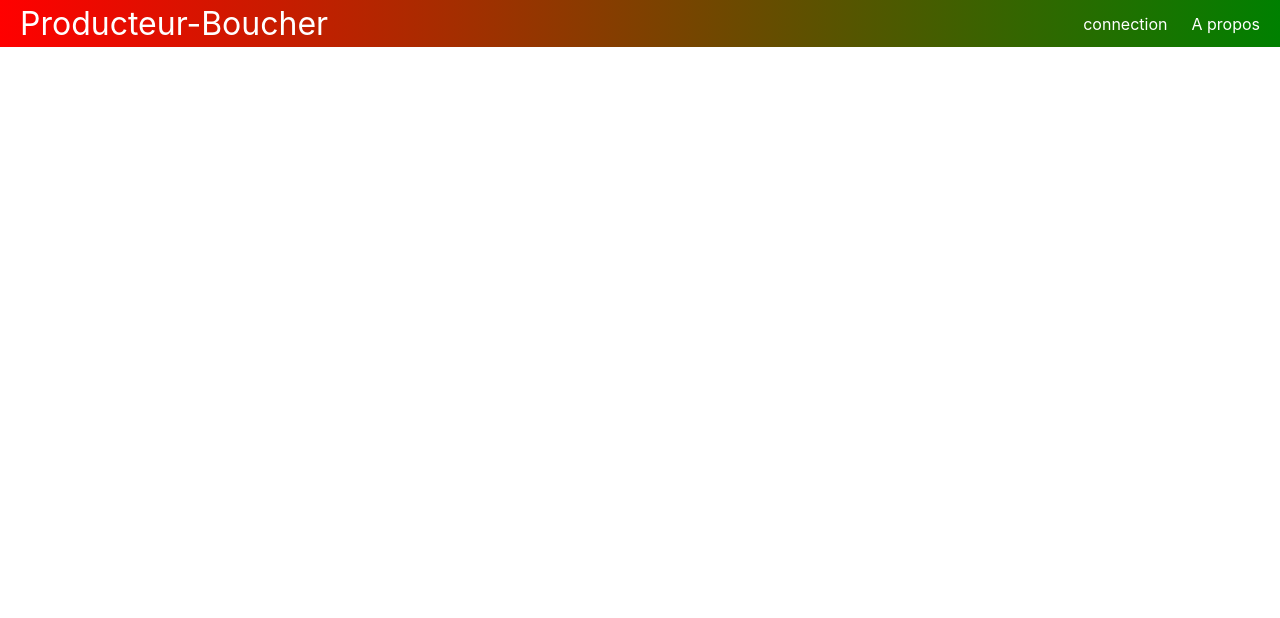
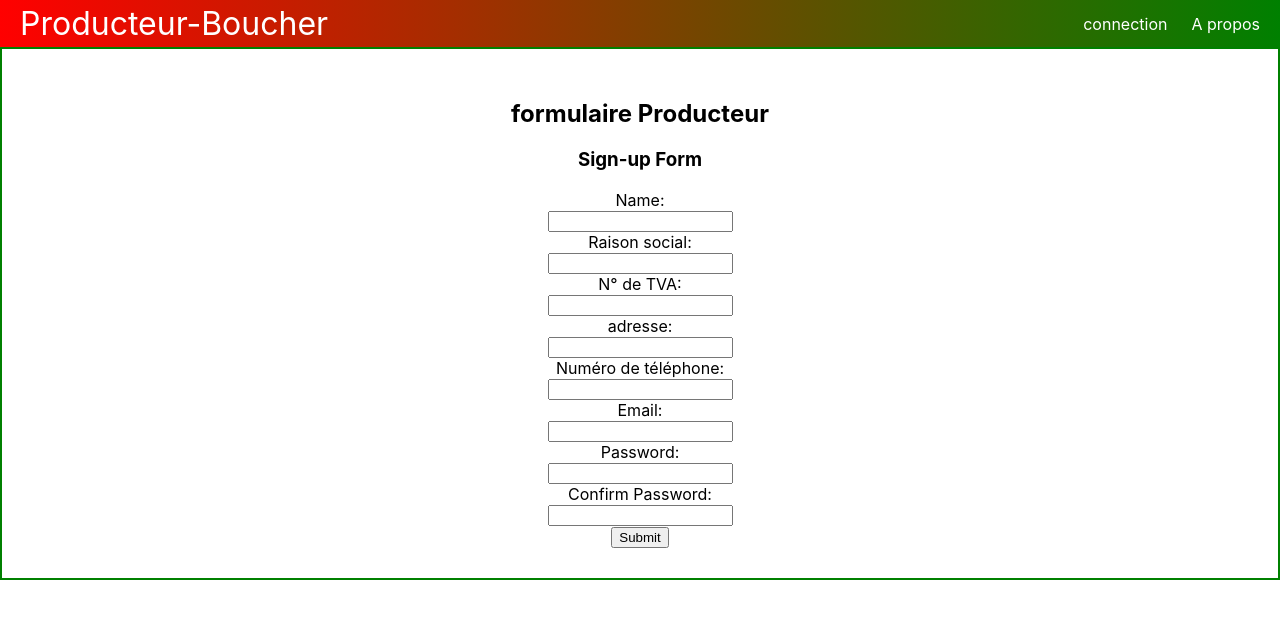
Before and after one commit to kkevin203/appli-boucher, a React (Create React App) app: page /inscription-producteur in a window 1280 px wide. Shown: the top 618 px of the page. Built offline with nearby package versions, Linux system fonts and the light colour scheme.

Commit message:
création inscription

```diff
--- a/src/App.js
+++ b/src/App.js
@@ -3,6 +3,7 @@ import Navbar from './navbar';
 import Connection from './pages/connection';
 import Propos from './pages/propos';
 import Home from './pages/Home';
+import Inscription_producteur from './components/inscription-producteur';
 import { Route, Routes } from 'react-router-dom';
 
 function App() {
@@ -14,6 +15,10 @@ function App() {
           <Route path="/" element={<Home />} />
           <Route path="/Connection" element={<Connection />} />
           <Route path="/Propos" element={<Propos />} />
+          <Route
+            path="/inscription-producteur"
+            element={<Inscription_producteur />}
+          />
         </Routes>
       </div>
     </>
--- /dev/null
+++ b/src/components/inscription-producteur.js
@@ -0,0 +1,199 @@
+import React, { useState } from 'react';
+import ReactDOM from 'react-dom';
+
+function Formulaire() {
+  const [name, setName] = useState('');
+  const [nameCompany, setNameCompany] = useState('');
+  const [tva, setTva] = useState('');
+  const [adresse, setAdresse] = useState('');
+  const [numero, setNumero] = useState('');
+  const [email, setEmail] = useState('');
+  const [password, setPassword] = useState('');
+  const [confPassword, setConfPassword] = useState('');
+
+  // fonction pour mettre à jour l'état du nom avec
+  // valeur saisie par l'utilisateur dans le formulaire
+  const handleChange = (e) => {
+    setName(e.target.value);
+  };
+  // fonction pour mettre a jour la raison social du producteur
+  // valeur saisie par l'utilisateur dans le formulaire
+  const handleNameCompanyChange = (e) => {
+    setNameCompany(e.target.value);
+  };
+  // fonction pour mettre à jour le numéro de TVA du producteur
+  // entrer par l'utilisateur dans le formulaire
+  const handleTvaChange = (e) => {
+    setTva(e.target.value);
+  };
+  // fonction pour mettre à jour l'addresse
+  // entrer par l'utilisateur dans le formulaire
+  const handleAdresseChange = (e) => {
+    setAdresse(e.target.value);
+  };
+  //fonction pour mettre a jour le numéro de téléphone
+  // entrer par l'utilisateur dans le formulaire
+  const handleNumeroChange = (e) => {
+    setNumero(e.target.value);
+  }
+
+  // fonction pour mettre à jour l'état de l'e-mail avec la valeur
+  // entrer par l'utilisateur dans le formulaire
+  const handleEmailChange = (e) => {
+    setEmail(e.target.value);
+  };
+  // fonction pour mettre à jour l'état du mot de passe avec
+  // valeur saisie par l'utilisateur dans le formulaire
+  const handlePasswordChange = (e) => {
+    setPassword(e.target.value);
+  };
+  // fonction pour mettre à jour l'état de confirmation du mot de passe
+  // avec valeur saisie par l'utilisateur dans le formulaire
+  const handleConfPasswordChange = (e) => {
+    setConfPassword(e.target.value);
+  };
+  // la fonction ci-dessous sera appelée lorsque l'utilisateur
+  // cliquez sur le bouton Soumettre.
+  const handleSubmit = (e) => {
+    if (password != confPassword) {
+      // si 'mot de passe' et 'confirmer le mot de passe'
+      // ne correspond pas.
+      alert('le mot de passe ne correspond pas');
+    } else {
+      // afficher la boîte d'alerte avec l'utilisateur
+      // 'nom' et 'email' détails.
+      alert(
+        'Un formulaire a été soumis avec Nom:"' +
+          name +
+          '" ,Age :"' +
+          tva +
+          '" et Email :"' +
+          email +
+          '"'
+      );
+    }
+    e.preventDefault();
+  };
+  return (
+    <div className="formulaire">
+      <header className="formulaire-header">
+        <form
+          onSubmit={(e) => {
+            handleSubmit(e);
+          }}
+        >
+          {/*lorsque l'utilisateur soumet le formulaire, handleSubmit()
+        la fonction sera appelée .*/}
+          <h2>formulaire Producteur </h2>
+          <h3> Sign-up Form </h3>
+          <img src="" />
+          <label>Name:</label>
+          <br />
+          <input
+            type="text"
+            value={name}
+            required
+            onChange={(e) => {
+              handleChange(e);
+            }}
+          />
+          <br />
+          {/*lorsque l'utilisateur écrit dans la zone de saisie du nom, handleChange()
+              fonction sera appelée. */}
+          <label>Raison social:</label>
+          <br />
+          <input
+            type="text"
+            value={nameCompany}
+            required
+            onChange={(e) => {
+              handleNameCompanyChange(e);
+            }}
+          />
+          <br />
+          {/*lorsque l'utilisateur écrit dans la zone de saisie du nom, handleChange()
+              fonction sera appelée. */}
+          <label>N° de TVA:</label>
+          <br />
+          <input
+            type="text"
+            value={tva}
+            required
+            onChange={(e) => {
+              handleTvaChange(e);
+            }}
+          />
+          <br />
+          {/*lorsque l'utilisateur écrit dans la zone de saisie du numéro de tva, handleTvaChange()
+               la fonction sera appelée. */}
+          <label>adresse:</label>
+          <br />
+          <input
+            type="text"
+            value={adresse}
+            required
+            onChange={(e) => {
+              handleAdresseChange(e);
+            }}
+          />
+          <br />
+          <label>Numéro de téléphone:</label>
+          <br />
+          <input
+            type="tel"
+            value={numero}
+            required
+            onChange={(e) => {
+              handleNumeroChange(e);
+            }}
+          />
+          <br />
+          {/*lorsque l'utilisateur écrit dans la zone de saisie de l'adresse, handleAdresseChange()
+               la fonction sera appelée. */}
+          <label>Email:</label>
+          <br />
+          <input
+            type="email"
+            value={email}
+            required
+            onChange={(e) => {
+              handleEmailChange(e);
+            }}
+          />
+          <br />
+          {/*lorsque l'utilisateur écrit dans la zone de saisie de l'e-mail, handleEmailChange()
+              fonction sera appelée. */}
+          <label>Password:</label>
+          <br />
+          <input
+            type="password"
+            value={password}
+            required
+            onChange={(e) => {
+              handlePasswordChange(e);
+            }}
+          />
+          <br />
+          {/*lorsque l'utilisateur écrit dans la zone de saisie du mot de passe,
+                  La fonction handlePasswordChange() sera appelée. */}
+          <label>Confirm Password:</label>
+          <br />
+          <input
+            type="password"
+            value={confPassword}
+            required
+            onChange={(e) => {
+              handleConfPasswordChange(e);
+            }}
+          />
+          <br />
+          {/*lorsque l'utilisateur écrit dans la zone de saisie du mot de passe de confirmation,
+                    La fonction handleConfPasswordChange() sera appelée. */}
+          <input type="submit" value="Submit" />
+        </form>
+      </header>
+    </div>
+  );
+}
+
+export default Formulaire;
--- a/src/index.js
+++ b/src/index.js
@@ -3,6 +3,7 @@ import ReactDOM from 'react-dom/client';
 import './style/App.css';
 import './style/index.css';
 import './style/nav.css';
+import './style/formulaire.css'
 import App from './App';
 import reportWebVitals from './reportWebVitals';
 import {BrowserRouter } from "react-router-dom"
--- /dev/null
+++ b/src/style/formulaire.css
@@ -0,0 +1,25 @@
+.formulaire {
+   text-align: center;
+}
+form {
+  border:2px solid green;
+  padding: 30px;
+}
+/* img{
+  height: 120px;
+  margin-left: 90px;
+  margin-bottom: 10px;
+  display: block;
+  border:1px solid black;
+  border-radius: 50%;
+} */
+.App-header {
+  background-color: white;
+  min-height: 100vh;
+  display: flex;
+  flex-direction: column;
+  align-items: center;
+  justify-content: center;
+  font-size: calc(10px + 2vmin);
+  color: black;
+}
```
